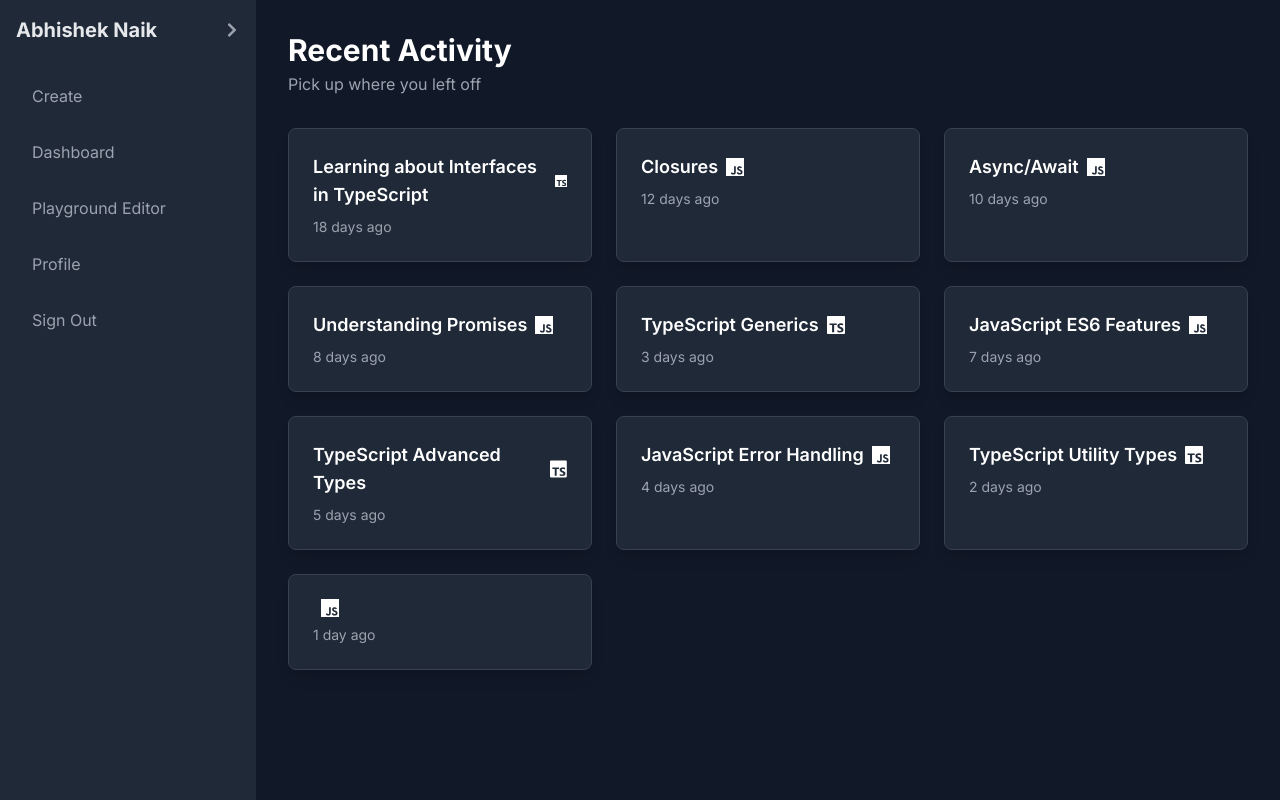
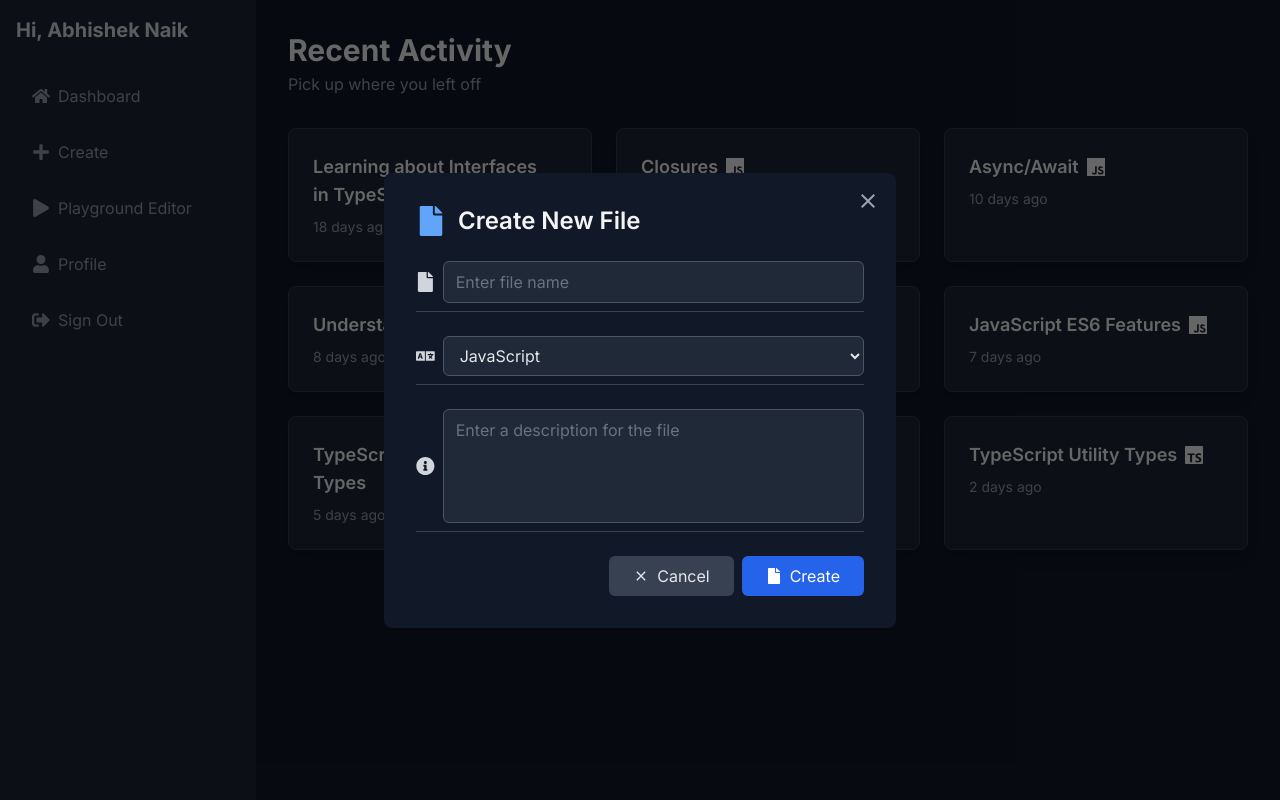
Before and after one commit to AbhishekNaik1112/Voz-, a Next.js app in the folder client/: page / in a window 1280 px wide. Both pictures are taken after a click on the item "Create". Built offline with nearby package versions, Linux system fonts and the light colour scheme.

Commit message:
Create New Component

```diff
--- /dev/null
+++ b/client/app/components/CreateModal.tsx
@@ -0,0 +1,134 @@
+import React, { useState, useRef } from "react";
+import { FaFile, FaLanguage, FaInfoCircle } from "react-icons/fa";
+import { IoMdClose } from "react-icons/io";
+
+interface ModalProps {
+  isOpen: boolean;
+  onClose: () => void;
+}
+
+const Modal: React.FC<ModalProps> = ({ isOpen, onClose }) => {
+  const [fileName, setFileName] = useState("");
+  const [language, setLanguage] = useState("JavaScript");
+  const [description, setDescription] = useState("");
+
+  const modalRef = useRef<HTMLDivElement>(null);
+
+  const handleSubmit = (e: React.FormEvent) => {
+    e.preventDefault();
+    console.log("File Name:", fileName);
+    console.log("Language:", language);
+    console.log("Description:", description);
+    onClose();
+  };
+
+  const handleOverlayClick = (e: React.MouseEvent) => {
+    if (modalRef.current && !modalRef.current.contains(e.target as Node)) {
+      onClose();
+    }
+  };
+
+  return isOpen ? (
+    <div
+      className="fixed inset-0 flex items-center justify-center z-50 bg-black bg-opacity-60"
+      onClick={handleOverlayClick}
+    >
+      <div
+        ref={modalRef}
+        className="bg-gray-900 p-8 rounded-lg shadow-lg w-full max-w-lg relative"
+        onClick={(e) => e.stopPropagation()} // Prevent click inside modal from closing it
+      >
+        <button
+          className="absolute top-4 right-4 text-gray-400 hover:text-gray-200 transition-colors"
+          onClick={onClose}
+          aria-label="Close"
+        >
+          <IoMdClose size={24} />
+        </button>
+        <div className="flex items-center mb-6">
+          <FaFile size={30} className="text-blue-400 mr-3" />
+          <h2 className="text-2xl font-semibold text-gray-100">
+            Create New File
+          </h2>
+        </div>
+        <form onSubmit={handleSubmit}>
+          <div className="flex flex-col space-y-6">
+            <div className="flex items-center border-b border-gray-700 pb-2">
+              <FaFile size={20} className="text-gray-300 mr-2" />
+              <input
+                type="text"
+                id="fileName"
+                value={fileName}
+                onChange={(e) => setFileName(e.target.value)}
+                placeholder="Enter file name"
+                className="w-full bg-gray-800 text-gray-200 placeholder-gray-500 border border-gray-600 rounded-md py-2 px-3 focus:outline-none focus:ring-2 focus:ring-blue-500 transition"
+                required
+              />
+            </div>
+
+            <div className="flex items-center border-b border-gray-700 pb-2">
+              <FaLanguage size={20} className="text-gray-300 mr-2" />
+              <select
+                id="language"
+                value={language}
+                onChange={(e) => setLanguage(e.target.value)}
+                className="w-full bg-gray-800 text-gray-200 border border-gray-600 rounded-md py-2 px-3 focus:outline-none focus:ring-2 focus:ring-blue-500 transition"
+                required
+              >
+                <option value="javascript">JavaScript</option>
+                <option value="typescript">TypeScript</option>
+                <option value="python">Python</option>
+                <option value="java">Java</option>
+                <option value="cpp">C++</option>
+                <option value="csharp">C#</option>
+                <option value="html">HTML</option>
+                <option value="css">CSS</option>
+                <option value="json">JSON</option>
+                <option value="markdown">Markdown</option>
+                <option value="sql">SQL</option>
+                <option value="xml">XML</option>
+                <option value="go">Go</option>
+                <option value="ruby">Ruby</option>
+                <option value="swift">Swift</option>
+              </select>
+            </div>
+
+            <div className="flex flex-col space-y-4">
+              <div className="flex items-center border-b border-gray-700 pb-2">
+                <FaInfoCircle size={20} className="text-gray-300 mr-2" />
+                <textarea
+                  id="description"
+                  value={description}
+                  onChange={(e) => setDescription(e.target.value)}
+                  placeholder="Enter a description for the file"
+                  className="w-full bg-gray-800 text-gray-200 border border-gray-600 rounded-md py-2 px-3 placeholder-gray-500 focus:outline-none focus:ring-2 focus:ring-blue-500 transition resize-none"
+                  rows={4}
+                />
+              </div>
+            </div>
+
+            <div className="flex justify-end space-x-2 mt-6">
+              <button
+                type="button"
+                onClick={onClose}
+                className="px-6 py-2 bg-gray-700 text-gray-200 rounded-md hover:bg-gray-600 transition-colors flex items-center"
+              >
+                <IoMdClose size={16} className="mr-2" />
+                Cancel
+              </button>
+              <button
+                type="submit"
+                className="px-6 py-2 bg-blue-600 text-white rounded-md hover:bg-blue-500 transition-colors flex items-center"
+              >
+                <FaFile size={16} className="mr-2" />
+                Create
+              </button>
+            </div>
+          </div>
+        </form>
+      </div>
+    </div>
+  ) : null;
+};
+
+export default Modal;
--- a/client/app/components/Sidebar.tsx
+++ b/client/app/components/Sidebar.tsx
@@ -1,42 +1,55 @@
 import Link from "next/link";
-import React from "react";
-import { FaChevronRight } from "react-icons/fa";
+import React, { useState } from "react";
+import { FaChevronRight, FaHome, FaPlay, FaUser, FaSignOutAlt, FaPlus } from "react-icons/fa";
+import Modal from "./CreateModal";
 
 const Sidebar: React.FC = () => {
+  const [isModalOpen, setIsModalOpen] = useState(false);
+
+  const openModal = () => setIsModalOpen(true);
+  const closeModal = () => setIsModalOpen(false);
+
   return (
     <div className="w-64 h-screen bg-gray-800 p-4 text-gray-200">
       <div className="flex items-center justify-between mb-8">
-        <span className="font-bold text-xl">Abhishek Naik</span>
-        <FaChevronRight className="cursor-pointer text-gray-400 hover:text-white transition-colors" />
+        <span className="font-bold text-xl">Hi, Abhishek Naik</span>
       </div>
 
       <nav className="flex-1">
         <ul className="space-y-4">
           <Link href="/home-page" legacyBehavior>
             <li className="flex items-center space-x-2 text-gray-400 hover:scale-105 hover:text-white transition-colors px-4 py-2 rounded-md hover:bg-gray-900 cursor-pointer">
-              <span>Create</span>
-            </li>
-          </Link>
-          <Link href="/home-page" legacyBehavior>
-            <li className="flex items-center space-x-2 text-gray-400 hover:scale-105 hover:text-white transition-colors px-4 py-2 rounded-md hover:bg-gray-900 cursor-pointer">
+              <FaHome className="text-lg" />
               <span>Dashboard</span>
             </li>
           </Link>
+          <li
+            onClick={openModal}
+            className="flex items-center space-x-2 text-gray-400 hover:scale-105 hover:text-white transition-colors px-4 py-2 rounded-md hover:bg-gray-900 cursor-pointer"
+          >
+            <FaPlus className="text-lg" />
+            <span>Create</span>
+          </li>
           <Link href="/code-editor" legacyBehavior>
             <li className="flex items-center space-x-2 text-gray-400 hover:scale-105 hover:text-white transition-colors px-4 py-2 rounded-md hover:bg-gray-900 cursor-pointer">
+              <FaPlay className="text-lg" />
               <span>Playground Editor</span>
             </li>
           </Link>
           <Link href="/profile-page" legacyBehavior>
             <li className="flex items-center space-x-2 text-gray-400 hover:scale-105 hover:text-white transition-colors px-4 py-2 rounded-md hover:bg-gray-900 cursor-pointer">
+              <FaUser className="text-lg" />
               <span>Profile</span>
             </li>
           </Link>
           <li className="flex items-center space-x-2 text-gray-400 hover:scale-105 hover:text-white transition-colors px-4 py-2 rounded-md hover:bg-gray-900 cursor-pointer">
+            <FaSignOutAlt className="text-lg" />
             <span>Sign Out</span>
           </li>
         </ul>
       </nav>
+
+      <Modal isOpen={isModalOpen} onClose={closeModal} />
     </div>
   );
 };
--- a/client/app/home-page/[[...home-page]]/page.tsx
+++ b/client/app/home-page/[[...home-page]]/page.tsx
@@ -13,7 +13,13 @@ interface FileItemProps {
   href: string;
 }
 
-const FileItem: React.FC<FileItemProps> = ({ title, date, icon, color, href }) => (
+const FileItem: React.FC<FileItemProps> = ({
+  title,
+  date,
+  icon,
+  color,
+  href,
+}) => (
   <Link href={href} legacyBehavior>
     <a className="bg-gray-800 p-6 rounded-lg shadow-lg border border-gray-700 hover:scale-105 transition-transform duration-300 ease-in-out cursor-pointer">
       <h3 className="font-semibold text-lg flex items-center space-x-2 text-white">
@@ -99,13 +105,6 @@ const MainContent: React.FC = () => {
             color: "blue-600",
             href: "",
           },
-          {
-            title: "",
-            date: "1 day ago",
-            icon: <SiJavascript />,
-            color: "yellow-300",
-            href: "",
-          },
         ];
 
         setFiles(fetchedFiles);
--- a/client/package.json
+++ b/client/package.json
@@ -15,6 +15,7 @@
     "@fortawesome/free-solid-svg-icons": "^6.6.0",
     "@fortawesome/react-fontawesome": "^0.2.2",
     "@monaco-editor/react": "^4.6.0",
+    "@mui/icons-material": "^5.16.7",
     "@tsparticles/engine": "^3.5.0",
     "@tsparticles/react": "^3.0.0",
     "axios": "^1.7.3",
@@ -32,6 +33,7 @@
     "react-icons": "^5.2.1",
     "react-responsive-carousel": "^3.2.23",
     "react-scroll": "^1.9.0",
+    "react-select": "^5.8.0",
     "react-slick": "^0.30.2",
     "slick-carousel": "^1.8.1",
     "tailwind-merge": "^2.5.0",
```
Also changed, not shown: 1 other file (tests, documents, lock files or other folders).
